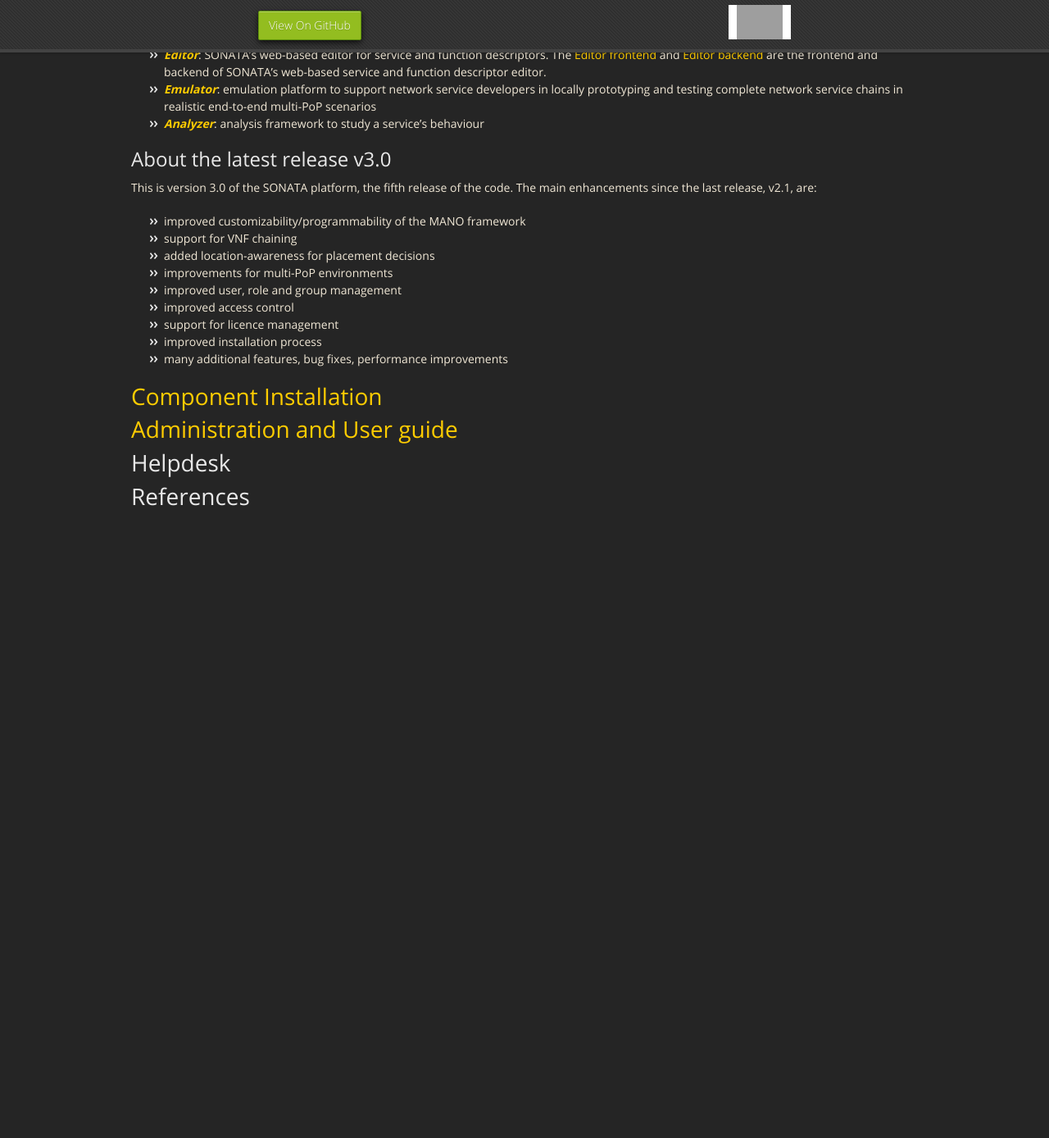
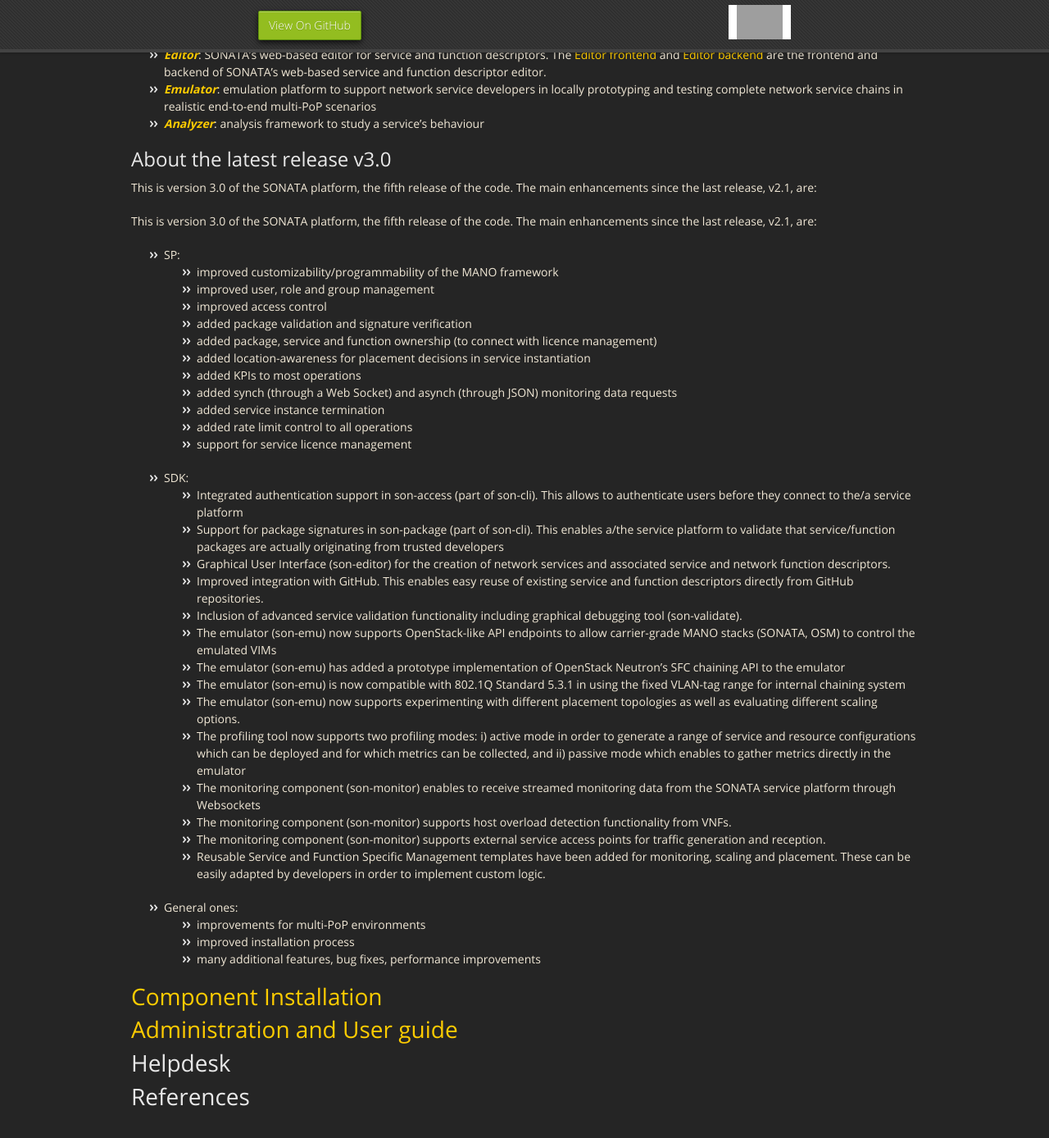
Before and after one commit to sonata-nfv/sonata-nfv.github.io, a Jekyll site: the page built from index.md, in a window 1280 px wide and 1400 px high, scrolled down 2744 px. Shown: the top 1388 px of the window at 82% size. Built offline with Jekyll 4.4.1, drawn with Linux system fonts in a browser that asks for light colours; nearby versions of some CDN libraries; before the commit the page ends 3465 px from its top, so only the background shows below that; some of the changed text lies outside the part shown; grey boxes are pictures that could not be loaded.

Commit message:
update "About the latest release v3.0" section

```diff
--- a/index.md
+++ b/index.md
@@ -8,7 +8,7 @@ layout: default
 # Foreword
 
 ## Purpose of this tutorial
-The purpose of this tutorial is provide the reader with a general view about SONATA in the easiest and quickest way possible.
+The purpose of this tutorial is to provide the reader with a general view about SONATA in the easiest and quickest way possible.
 Here you will find a brief explanation about what SONATA is, how to install it, how to use it and how to get technical support if required.
 This tutorial doesn´t pretend to be an extend document where to find all the information related to SONATA, but an "umbrella" document that will guide you to more extensive documentation if required.
 
@@ -89,15 +89,39 @@ The service development kit (SDK) consists of the following main modules:
 
 This is version 3.0 of the SONATA platform, the fifth release of the code. The main enhancements since the last release, v2.1, are:
 
-* improved customizability/programmability of the MANO framework
-* support for VNF chaining
-* added location-awareness for placement decisions
-* improvements for multi-PoP environments
-* improved user, role and group management
-* improved access control
-* support for licence management
-* improved installation process
-* many additional features, bug fixes, performance improvements
+This is version 3.0 of the SONATA platform, the fifth release of the code. The main enhancements since the last release, v2.1, are:
+
+-   SP:
+    -   improved customizability/programmability of the MANO framework
+    -   improved user, role and group management
+    -   improved access control
+    -   added package validation and signature verification
+    -   added package, service and function ownership (to connect with licence management)
+    -   added location-awareness for placement decisions in service instantiation
+    -   added KPIs to most operations
+    -   added synch (through a Web Socket) and asynch (through JSON) monitoring data requests
+    -   added service instance termination
+    -   added rate limit control to all operations
+    -   support for service licence management
+-   SDK:
+    -   Integrated authentication support in son-access (part of son-cli). This allows to authenticate users before they connect to the/a service platform
+    -   Support for package signatures in son-package (part of son-cli). This enables a/the service platform to validate that service/function packages are actually originating from trusted developers
+    -   Graphical User Interface (son-editor) for the creation of network services and associated service and network function descriptors.
+    -   Improved integration with GitHub. This enables easy reuse of existing service and function descriptors directly from GitHub repositories.
+    -   Inclusion of advanced service validation functionality including graphical debugging tool (son-validate).
+    -   The emulator (son-emu) now supports OpenStack-like API endpoints to allow carrier-grade MANO stacks (SONATA, OSM) to control the emulated VIMs
+    -   The emulator (son-emu) has added a prototype implementation of OpenStack Neutron's SFC chaining API to the emulator
+    -   The emulator (son-emu) is now compatible with 802.1Q Standard 5.3.1 in using the fixed VLAN-tag range for internal chaining system
+    -   The emulator (son-emu) now supports experimenting with different placement topologies as well as evaluating different scaling options.
+    -   The profiling tool now supports two profiling modes: i) active mode in order to generate a range of service and resource configurations which can be deployed and for which metrics can be collected, and ii) passive mode which enables to gather metrics directly in the emulator
+    -   The monitoring component (son-monitor) enables to receive streamed monitoring data from the SONATA service platform through Websockets
+    -   The monitoring component (son-monitor) supports host overload detection functionality from VNFs.
+    -   The monitoring component (son-monitor) supports external service access points for traffic generation and reception.
+    -   Reusable Service and Function Specific Management templates have been added for monitoring, scaling and placement. These can be easily adapted by developers in order to implement custom logic.
+-   General ones:
+    -   improvements for multi-PoP environments
+    -   improved installation process
+    -   many additional features, bug fixes, performance improvements
 
 
 
```
